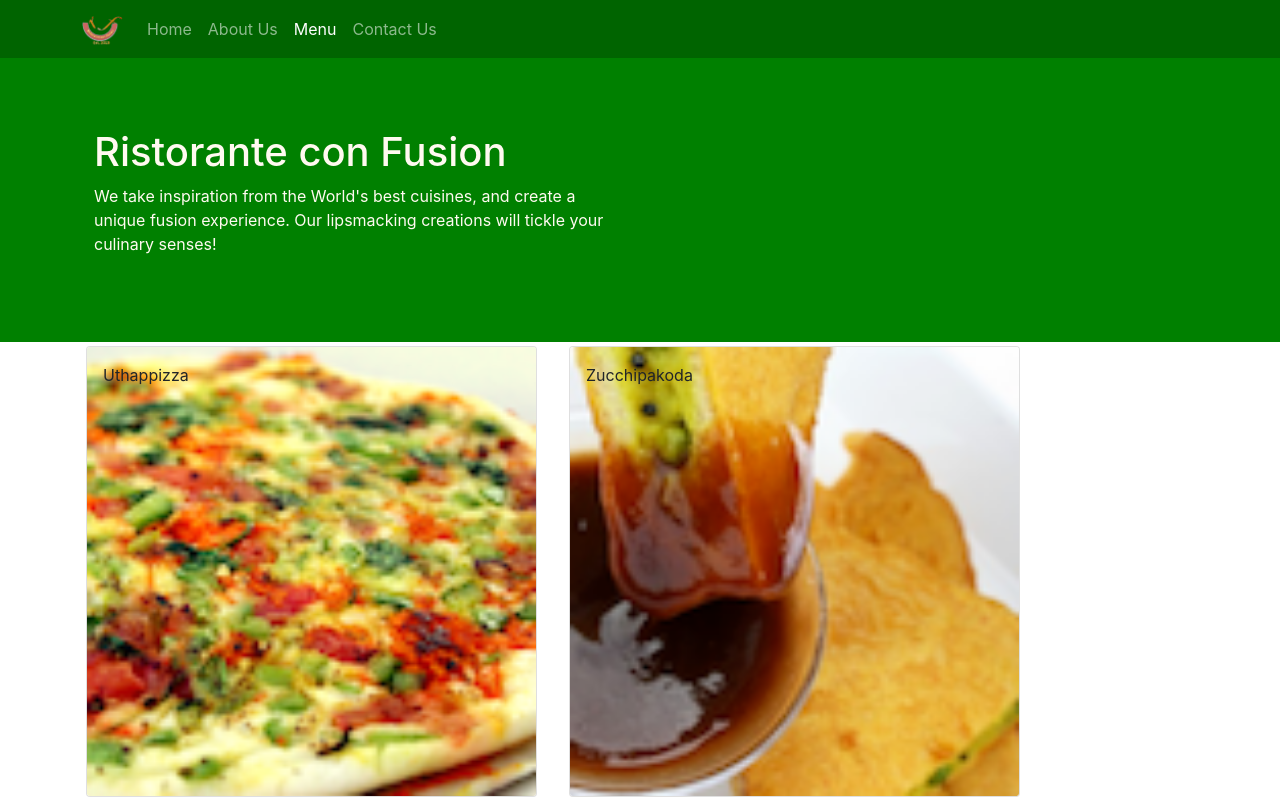
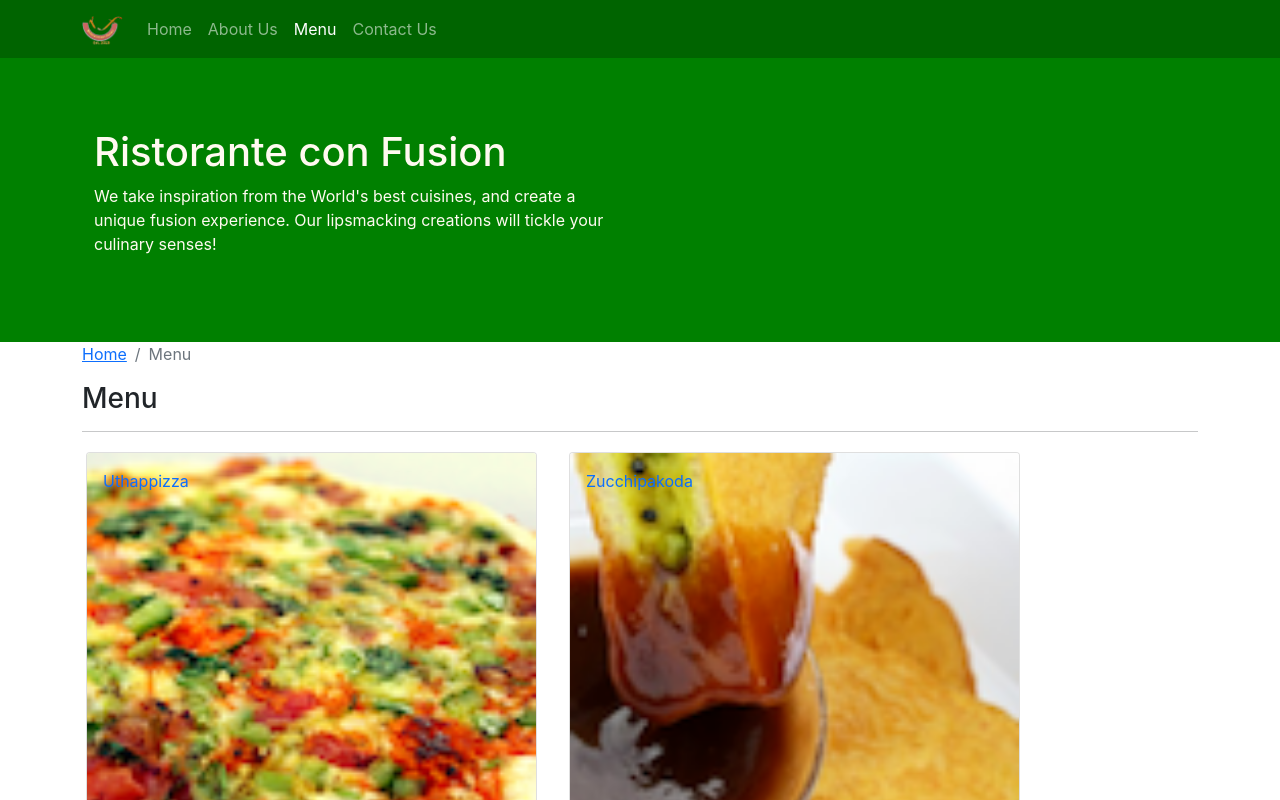
Before and after one commit to HamzaUmer/Front-End-Web-Development-React, a React (Create React App) app: page /menu in a window 1280 px wide. Shown: the top 800 px of the page. Built offline with nearby package versions, Linux system fonts and the light colour scheme; the HTML template or start-up script is replaced by a standard one.

Commit message:
Single Page Application Part 2

```diff
--- a/src/components/ContactComponent.js
+++ b/src/components/ContactComponent.js
@@ -1,8 +1,20 @@
 import React from 'react';
+import { Breadcrumb, BreadcrumbItem } from 'reactstrap';
+import { Link } from 'react-router-dom';
 
 function Contact(props) {
 	return(
 		  <div className="container">
+		     <div className="row">
+                <Breadcrumb>
+                    <BreadcrumbItem><Link to="/home">Home</Link></BreadcrumbItem>
+                    <BreadcrumbItem active>Contact Us</BreadcrumbItem>
+                </Breadcrumb>
+                <div className="col-12">
+                    <h3>Contact Us</h3>
+                    <hr />
+                </div>
+            </div>
             <div className="row row-content">
                 <div className="col-12">
                 <h3>Location Information</h3>
--- a/src/components/DishdetailComponent.js
+++ b/src/components/DishdetailComponent.js
@@ -1,6 +1,6 @@
 import React from 'react';
-import { Card, CardImg, CardImgOverlay, CardText, CardBody, CardTitle } from 'reactstrap';
-
+import { Card, CardImg, CardImgOverlay, CardText, CardBody, CardTitle, Breadcrumb, BreadcrumbItem } from 'reactstrap';
+import { Link } from 'react-router-dom';
 
     function RenderDish({dish}) {
     	if (dish != null){
@@ -61,8 +61,22 @@
      return (
         <div className= 'container'>
         <div className='row'>
+            <Breadcrumb>
+                   <BreadcrumbItem><Link to="/menu">Menu</Link></BreadcrumbItem>
+                   <BreadcrumbItem active>{props.dish.name}</BreadcrumbItem>
+               </Breadcrumb>
+               <div className="col-12">
+                    <h3>{props.dish.name}</h3>
+                    <hr />
+            </div>
+        </div>
+        <div className='row'>
+           <div className="col-12 col-md-5 m-1">
             <RenderDish dish={ props.dish } />
-            <RenderComments comments={ props.dish.comments } />
+            </div>
+            <div className="col-12 col-md-5 m-1">
+            <RenderComments comments={ props.comments } />
+            </div>
             </div>
         </div>
         )
--- a/src/components/MainComponent.js
+++ b/src/components/MainComponent.js
@@ -35,12 +35,21 @@
        />
       );
     }
+
+    const DishWithId = ({match}) => {
+        return(
+          <DishDetail dish={this.state.dishes.filter((dish) => dish.id === parseInt(match.params.dishId,10))[0]}
+          comments={this.state.comments.filter((comment) => comment.dishId === parseInt(match.params.dishId,10))}
+          />
+        );
+    }
     return (
       <div>
         <Header />
         <Switch>
           <Route path="/home" component={HomePage} />
           <Route exact path="/menu" component={() => <Menu dishes={this.state.dishes} />} />
+          <Route path='/menu/:dishId' component={DishWithId} />
           <Route exact path="/contactus" component={Contact} />
           <Redirect to= "/home" />
          </Switch>
--- a/src/components/MenuComponents.js
+++ b/src/components/MenuComponents.js
@@ -1,13 +1,16 @@
 import React  from 'react';
-import { Card, CardImg, CardImgOverlay, CardText, CardBody, CardTitle } from 'reactstrap';
+import { Card, CardImg, CardImgOverlay, CardText, CardBody, CardTitle, Breadcrumb, BreadcrumbItem } from 'reactstrap';
+import { Link } from 'react-router-dom';
   //1st Method of Functional Component
   function RenderMenuItem({dish, onClick}){
   	    return (
             <Card>
+              <Link to={`/menu/${dish.id}`} >
                 <CardImg width="100%" src={dish.image} alt={dish.name} />
                 <CardImgOverlay>
                     <CardTitle>{dish.name}</CardTitle>
                 </CardImgOverlay>
+               </Link>
             </Card>
             );
         }
@@ -15,12 +18,22 @@
    	  const menu = props.dishes.map((dish) => {
    	  	  return (
              <div className="col-12 col-md-5 m-1"  key={dish.id}>
-                 <RenderMenuItem dish={dish} onClick={props.onClick} />
+                 <RenderMenuItem dish={dish} />
               </div>
             );
         });
         return (
           <div className="container">
+            <div className="row">
+               <Breadcrumb>
+                   <BreadcrumbItem><Link to="/home">Home</Link></BreadcrumbItem>
+                   <BreadcrumbItem active>Menu</BreadcrumbItem>
+               </Breadcrumb>
+               <div className="col-12">
+                    <h3>Menu</h3>
+                    <hr />
+            </div>
+            </div>
             <div className="row">
                   {menu}
             </div>
```
Also changed, not shown: src/components/HomeComponent.js (+8 -1 lines).
